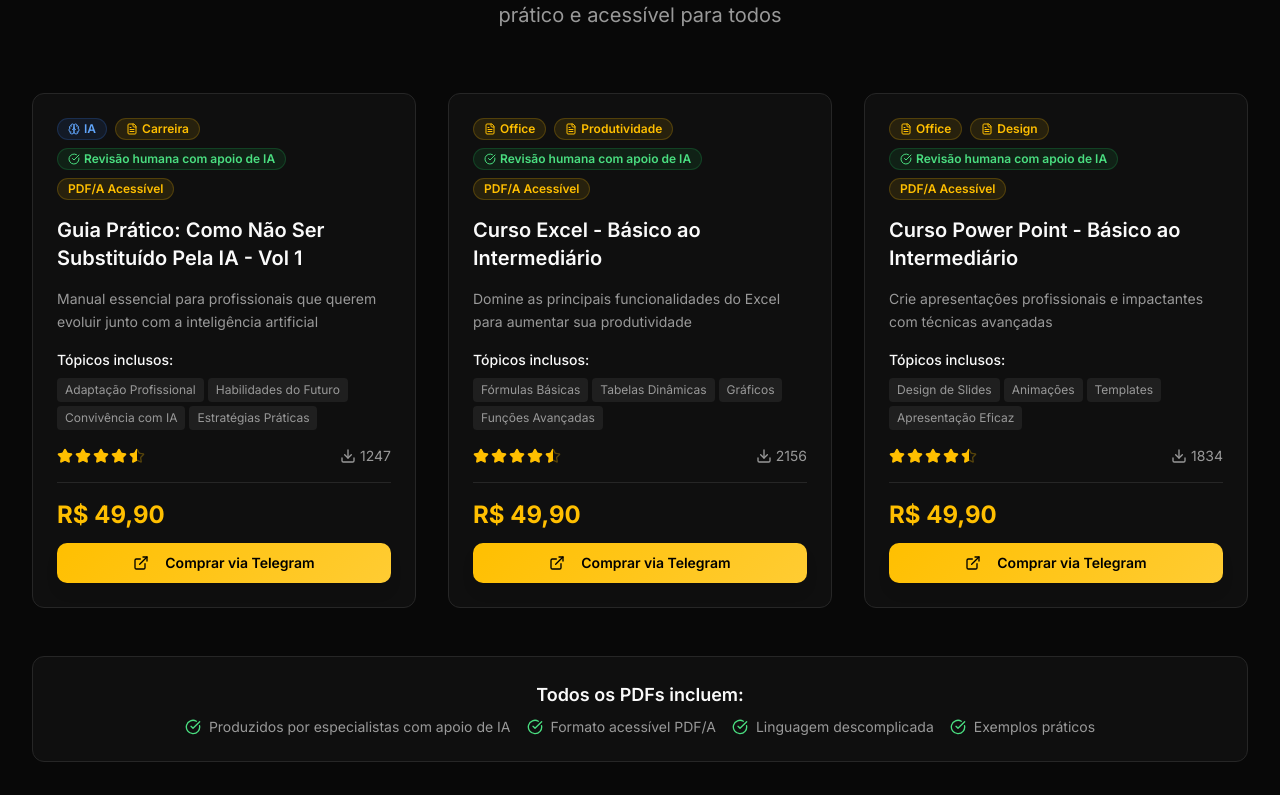
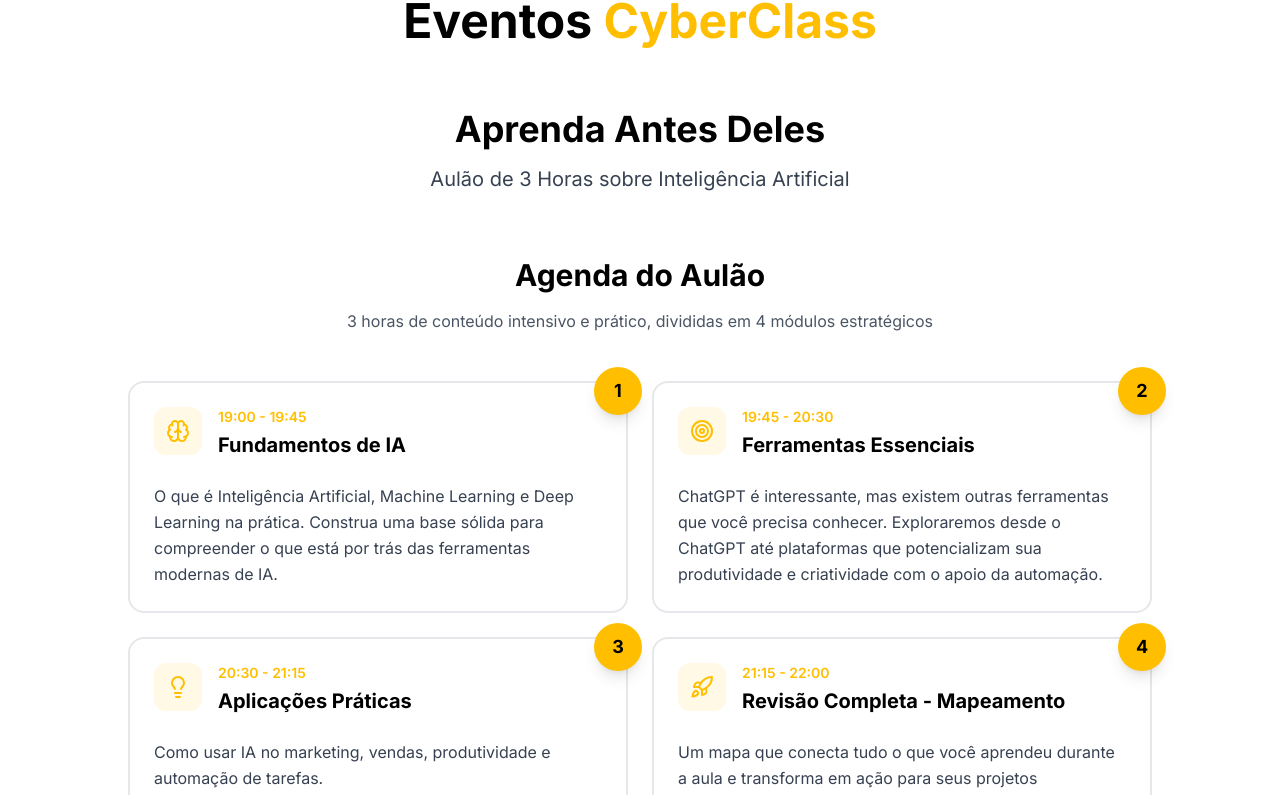
Before and after one commit to Nenkkyou/cyber-class-compass-90424, a React (Vite) app: page / in a window 1280 px wide. Shown: the part 3761-4556 px from the top of the page. Built offline with nearby package versions, Linux system fonts and the light colour scheme.

Commit message:
Update PDF STORE section to Events

```diff
--- /dev/null
+++ b/src/components/EventsSection.tsx
@@ -0,0 +1,161 @@
+import { memo } from "react";
+import { motion } from "framer-motion";
+import { Button } from "@/components/ui/button";
+import { ExternalLink, Brain, Target, Lightbulb, Rocket } from "lucide-react";
+
+const EventsSection = memo(() => {
+  const agenda = [
+    {
+      number: 1,
+      time: "19:00 - 19:45",
+      title: "Fundamentos de IA",
+      description: "O que é Inteligência Artificial, Machine Learning e Deep Learning na prática. Construa uma base sólida para compreender o que está por trás das ferramentas modernas de IA.",
+      icon: Brain,
+      color: "bg-amber-neon/10"
+    },
+    {
+      number: 2,
+      time: "19:45 - 20:30",
+      title: "Ferramentas Essenciais",
+      description: "ChatGPT é interessante, mas existem outras ferramentas que você precisa conhecer. Exploraremos desde o ChatGPT até plataformas que potencializam sua produtividade e criatividade com o apoio da automação.",
+      icon: Target,
+      color: "bg-amber-neon/10"
+    },
+    {
+      number: 3,
+      time: "20:30 - 21:15",
+      title: "Aplicações Práticas",
+      description: "Como usar IA no marketing, vendas, produtividade e automação de tarefas.",
+      icon: Lightbulb,
+      color: "bg-amber-neon/10"
+    },
+    {
+      number: 4,
+      time: "21:15 - 22:00",
+      title: "Revisão Completa - Mapeamento",
+      description: "Um mapa que conecta tudo o que você aprendeu durante a aula e transforma em ação para seus projetos profissionais.",
+      icon: Rocket,
+      color: "bg-amber-neon/10"
+    }
+  ];
+
+  const handleLearnMore = () => {
+    window.open('https://www.cyberclasseventos.com.br', '_blank');
+  };
+
+  return (
+    <>
+      {/* Gradient separator before section */}
+      <div className="h-24 bg-gradient-to-b from-background to-white"></div>
+
+      <section id="eventos" className="py-20 bg-white">
+        <div className="mx-auto max-w-7xl px-4 sm:px-6 lg:px-8">
+          <motion.div
+            initial={{ opacity: 0, y: 30 }}
+            whileInView={{ opacity: 1, y: 0 }}
+            transition={{ duration: 0.5, ease: "easeOut" }}
+            viewport={{ once: true, margin: "-50px" }}
+            className="text-center mb-16"
+          >
+            <h2 className="text-4xl md:text-5xl font-bold mb-6">
+              <span className="text-black">Eventos </span>
+              <span className="text-amber-neon">CyberClass</span>
+            </h2>
+          </motion.div>
+
+          <motion.div
+            initial={{ opacity: 0, y: 20 }}
+            whileInView={{ opacity: 1, y: 0 }}
+            transition={{ duration: 0.5, delay: 0.2 }}
+            viewport={{ once: true }}
+            className="text-center mb-16"
+          >
+            <h3 className="text-3xl md:text-4xl font-bold text-black mb-4">
+              Aprenda Antes Deles
+            </h3>
+            <p className="text-xl text-gray-700 mb-2">
+              Aulão de 3 Horas sobre Inteligência Artificial
+            </p>
+          </motion.div>
+
+          <div className="max-w-5xl mx-auto mb-12">
+            <motion.div
+              initial={{ opacity: 0, y: 20 }}
+              whileInView={{ opacity: 1, y: 0 }}
+              transition={{ duration: 0.5, delay: 0.3 }}
+              viewport={{ once: true }}
+              className="text-center mb-12"
+            >
+              <h4 className="text-2xl md:text-3xl font-bold text-black mb-4">
+                Agenda do Aulão
+              </h4>
+              <p className="text-gray-600">
+                3 horas de conteúdo intensivo e prático, divididas em 4 módulos estratégicos
+              </p>
+            </motion.div>
+
+            <div className="grid grid-cols-1 md:grid-cols-2 gap-6">
+              {agenda.map((item, index) => (
+                <motion.div
+                  key={item.number}
+                  initial={{ opacity: 0, y: 20 }}
+                  whileInView={{ opacity: 1, y: 0 }}
+                  transition={{ duration: 0.4, delay: 0.1 * index }}
+                  viewport={{ once: true }}
+                  className="relative bg-white border-2 border-gray-200 rounded-2xl p-6 hover:border-amber-neon/50 transition-all duration-300 hover:shadow-lg"
+                >
+                  <div className="absolute -top-4 -right-4 w-12 h-12 bg-amber-neon rounded-full flex items-center justify-center text-black font-bold text-lg shadow-lg">
+                    {item.number}
+                  </div>
+
+                  <div className="flex items-start gap-4 mb-4">
+                    <div className={`w-12 h-12 ${item.color} rounded-lg flex items-center justify-center flex-shrink-0`}>
+                      <item.icon className="w-6 h-6 text-amber-neon" />
+                    </div>
+                    <div className="flex-1">
+                      <p className="text-amber-neon text-sm font-semibold mb-1">
+                        {item.time}
+                      </p>
+                      <h5 className="text-xl font-bold text-black mb-2">
+                        {item.title}
+                      </h5>
+                    </div>
+                  </div>
+
+                  <p className="text-gray-700 leading-relaxed">
+                    {item.description}
+                  </p>
+                </motion.div>
+              ))}
+            </div>
+          </div>
+
+          <motion.div
+            initial={{ opacity: 0, y: 20 }}
+            whileInView={{ opacity: 1, y: 0 }}
+            transition={{ duration: 0.5, delay: 0.6 }}
+            viewport={{ once: true }}
+            className="text-center"
+          >
+            <Button
+              variant="glow"
+              size="lg"
+              onClick={handleLearnMore}
+              className="text-lg px-8 py-6"
+            >
+              <ExternalLink className="w-5 h-5 mr-2" />
+              Saiba Mais
+            </Button>
+          </motion.div>
+        </div>
+      </section>
+
+      {/* Gradient separator after section */}
+      <div className="h-24 bg-gradient-to-b from-white to-background"></div>
+    </>
+  );
+});
+
+EventsSection.displayName = "EventsSection";
+
+export default EventsSection;
--- a/src/pages/Index.tsx
+++ b/src/pages/Index.tsx
@@ -6,7 +6,7 @@ import Hero from "@/components/Hero";
 const AboutSection = lazy(() => import("@/components/AboutSection"));
 const ServicesSection = lazy(() => import("@/components/ServicesSection"));
 const PortfolioShowcase = lazy(() => import("@/components/PortfolioShowcase"));
-const PDFStoreSection = lazy(() => import("@/components/PDFStoreSection"));
+const EventsSection = lazy(() => import("@/components/EventsSection"));
 const ContactSection = lazy(() => import("@/components/ContactSection"));
 
 
@@ -31,7 +31,7 @@ const Index = memo(() => {
         <PortfolioShowcase />
       </Suspense>
       <Suspense fallback={<LoadingSpinner />}>
-        <PDFStoreSection />
+        <EventsSection />
       </Suspense>
       <Suspense fallback={<LoadingSpinner />}>
         <ContactSection />
```
